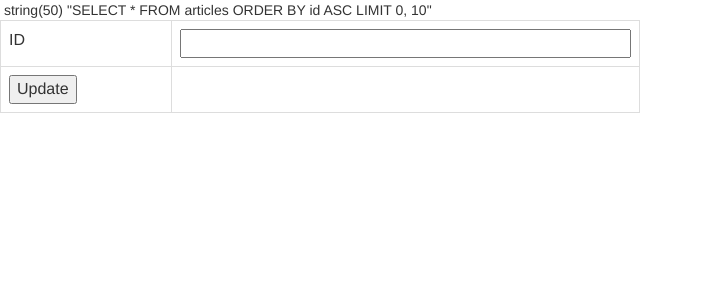
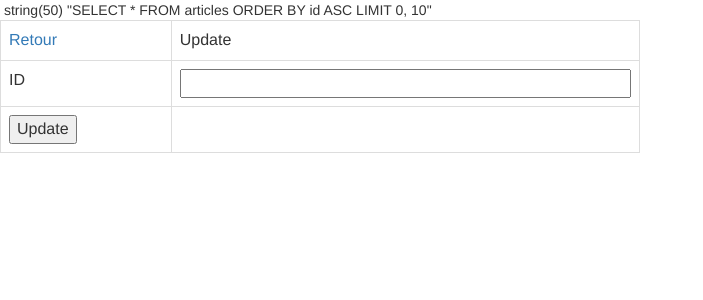
Before and after one commit to apichonnat/Epreuve_PRW2, a PHP site: page /index.php?upd=1 in a window 1280 px wide. Shown: the top 300 px of the page, without its empty margins (0-703 px from the left). Run offline with PHP 8.4, Linux system fonts and the light colour scheme; tables that the repository leaves empty or names only in its code hold one stand-in row (values such as "Sample post").

Commit message:
ajout button return in newview and viewupdate

```diff
--- a/index.php
+++ b/index.php
@@ -12,6 +12,7 @@
     </head>
     <body>
         <?php
+
             $info = $dt->render($config['db']['table']);
             $order_url = $dt->ParseURL();
             $dt->newdata($config['db']['table']);
--- a/src/view/viewNew.php
+++ b/src/view/viewNew.php
@@ -1,6 +1,9 @@
 <form class="form" action="" method="get">
     <table class='table table-bordered table-new'>
-        <tr><td><a href="index.php">Retour</a></td></tr>
+        <tr>
+            <td><a href="index.php">Retour</a></td>
+            <td>New element</td>
+        </tr>
         <?php
             $nbchamp = 0;
             $value = $dt->nameChampbyTable($config['db']['table']);
--- a/src/view/viewUpdate.php
+++ b/src/view/viewUpdate.php
@@ -1,5 +1,9 @@
 <form class="form" action="" method="get">
     <table class='table table-bordered table-new'>
+        <tr>
+            <td><a href="index.php">Retour</a></td>
+            <td>Update</td>
+        </tr>
         <?php
             $nbchamp = 0;
             $value = $dt->nameChampbyTable($config['db']['table']);
```
Also changed, not shown: src/view/view.php (line endings or trailing spaces).
